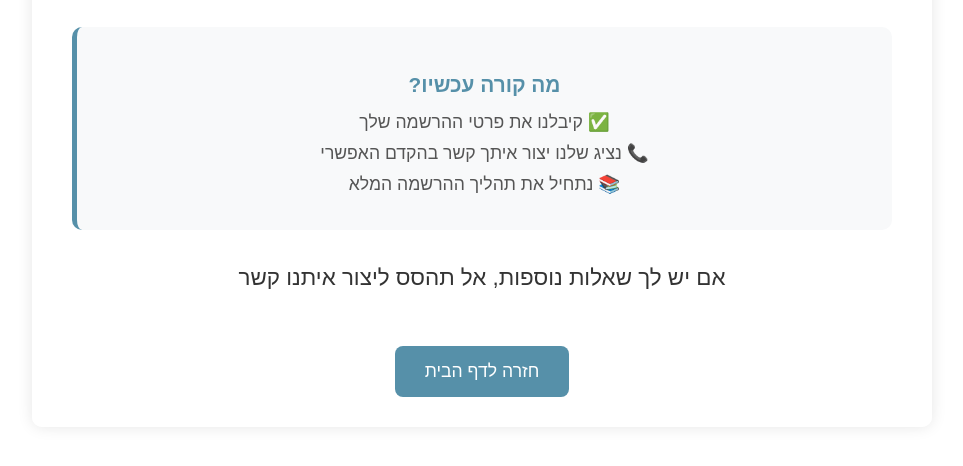
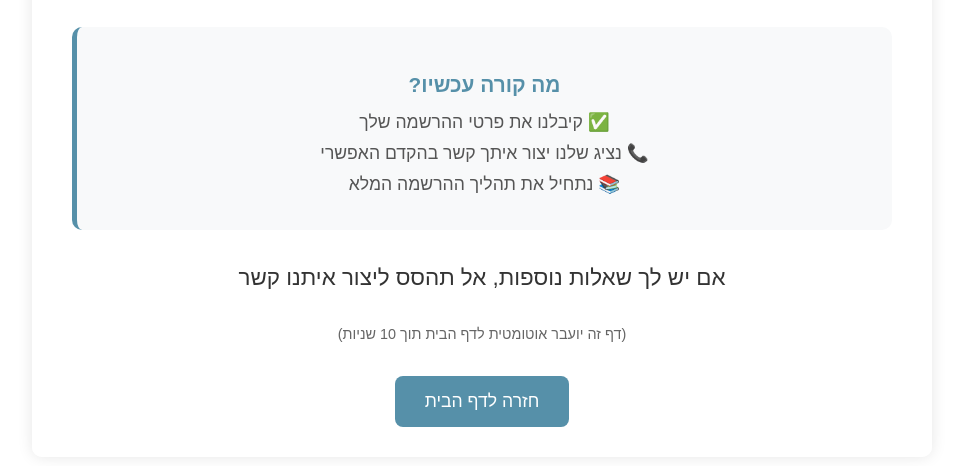
Before and after one commit to HA11723/KinneretAcademyForm, a website: page public/success.html in a window 1280 px wide. Shown: the part 498-964 px from the top of the page, without its empty margins (158-1121 px from the left). Drawn offline with Linux system fonts and the light colour scheme.

Commit message:
Update success.html

```diff
--- a/public/success.html
+++ b/public/success.html
@@ -3,6 +3,7 @@
   <head>
     <meta charset="UTF-8" />
     <meta name="viewport" content="width=device-width, initial-scale=1.0" />
+    <meta http-equiv="refresh" content="10;url=/" />
     <title>טופס נשלח בהצלחה - מכללת כנרת</title>
     <link rel="icon" type="image/x-icon" href="/favicon.ico" />
     <link rel="stylesheet" href="/styles.css" />
@@ -248,6 +249,10 @@
           אם יש לך שאלות נוספות, אל תהסס ליצור איתנו קשר
         </p>
 
+        <p style="font-size: 0.9rem; color: #666; margin-top: 15px">
+          (דף זה יועבר אוטומטית לדף הבית תוך 10 שניות)
+        </p>
+
         <a href="/" class="back-button">חזרה לדף הבית</a>
       </div>
     </div>
```
